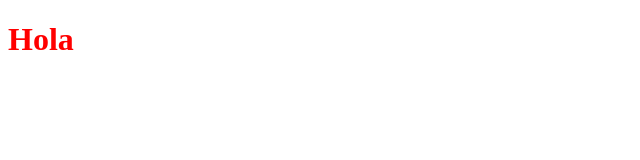
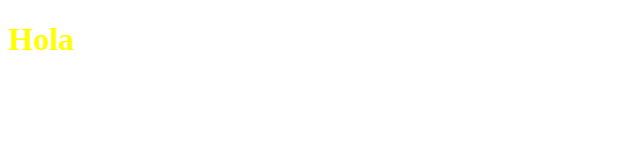
Before and after one commit to Maxmat1/TestPgae, a plain HTML site: page index.html in a window 1280 px wide. Shown: the whole page, without its empty margins (0-640 px from the left). Drawn offline with Linux system fonts and the light colour scheme.

Commit message:
Update index.html

```diff
--- a/index.html
+++ b/index.html
@@ -8,6 +8,5 @@
     <title>Ejercicio Opcional 6 - Clase 8</title>
 </head>
 <body>
-    <h1 class="Hola">Hola</h1>
-</body>
+<h1 style="color: yellow;">Hola</h1></body>
 </html>
```
